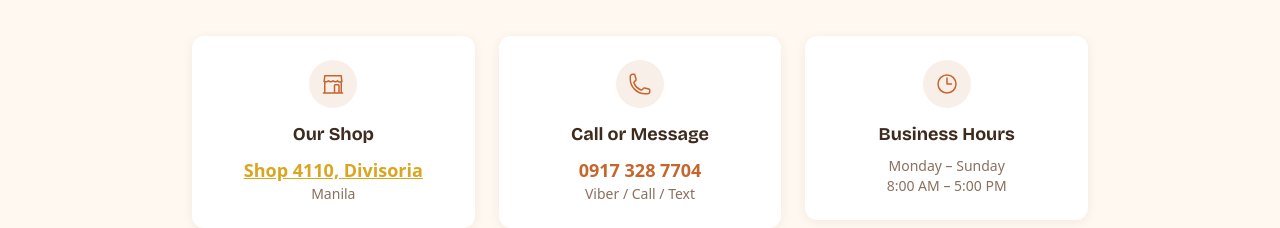
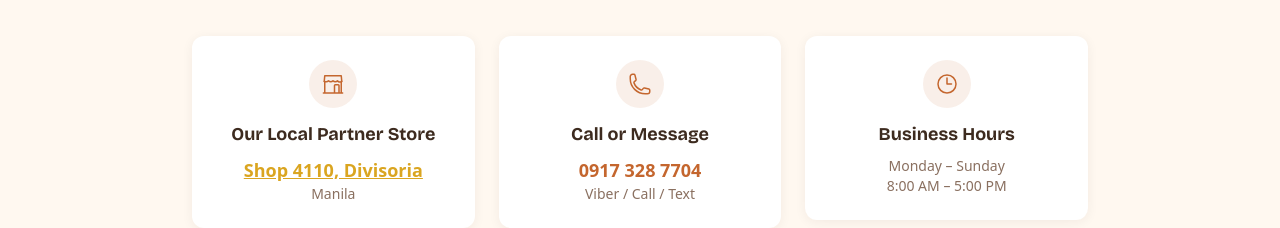
Before and after one commit to markiansaberon-hash/telaSourcePH, a Next.js app in the folder web/: page / in a window 1280 px wide. Shown: the part 2580-2808 px from the top of the page. Built offline with nearby package versions, Linux system fonts and the light colour scheme; a web font is replaced by a local one.

Commit message:
copy: rename Our Shop to Our Local Partner Store

```diff
--- a/web/app/components/gallery-modal.tsx
+++ b/web/app/components/gallery-modal.tsx
@@ -224,7 +224,7 @@ export default function GalleryModal({ open, onClose }: GalleryModalProps) {
 
               {/* Our Shop */}
               <section>
-                <h3 className="mb-4 text-xl font-bold text-text">Our Shop</h3>
+                <h3 className="mb-4 text-xl font-bold text-text">Our Local Partner Store</h3>
                 {shopPhotos.length > 0 ? (
                   <div className="grid gap-4 sm:grid-cols-2 lg:grid-cols-3">
                     {shopPhotos.map((photo, i) => (
--- a/web/app/gallery/page.tsx
+++ b/web/app/gallery/page.tsx
@@ -252,7 +252,7 @@ export default function GalleryPage() {
       {/* Our Shop */}
       <section>
         <ScrollReveal>
-          <h2 className="mb-6 text-2xl font-bold text-text">Our Shop</h2>
+          <h2 className="mb-6 text-2xl font-bold text-text">Our Local Partner Store</h2>
         </ScrollReveal>
         {loading ? (
           <div className="py-12 text-center">
--- a/web/app/page.tsx
+++ b/web/app/page.tsx
@@ -250,7 +250,7 @@ function ContactSection() {
                   <path strokeLinecap="round" strokeLinejoin="round" d="M13.5 21v-7.5a.75.75 0 01.75-.75h3a.75.75 0 01.75.75V21m-4.5 0H2.36m11.14 0H18m0 0h3.64m-1.39 0V9.349m-16.5 11.65V9.35m0 0a3.001 3.001 0 003.75-.615A2.993 2.993 0 009.75 9.75c.896 0 1.7-.393 2.25-1.016a2.993 2.993 0 002.25 1.016c.896 0 1.7-.393 2.25-1.016A3.001 3.001 0 0021 9.349m-18 0a2.994 2.994 0 00.344-1.153L3.75 3.75h16.5l.406 4.446a3 3 0 00.344 1.153" />
                 </svg>
               </div>
-              <h3 className="mb-2 text-lg font-bold text-text">Our Shop</h3>
+              <h3 className="mb-2 text-lg font-bold text-text">Our Local Partner Store</h3>
               <a
                 href="https://maps.app.goo.gl/LZMX8ichNB4nTyEBA"
                 target="_blank"
```
